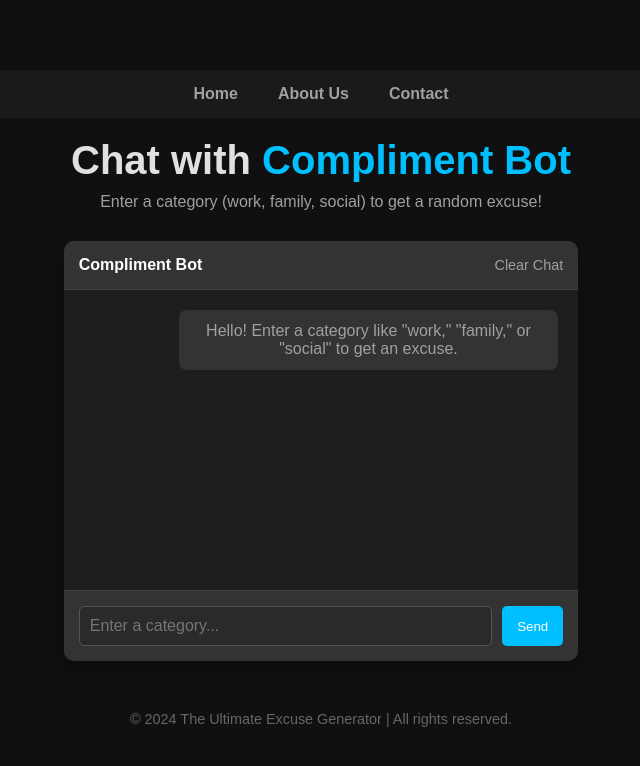
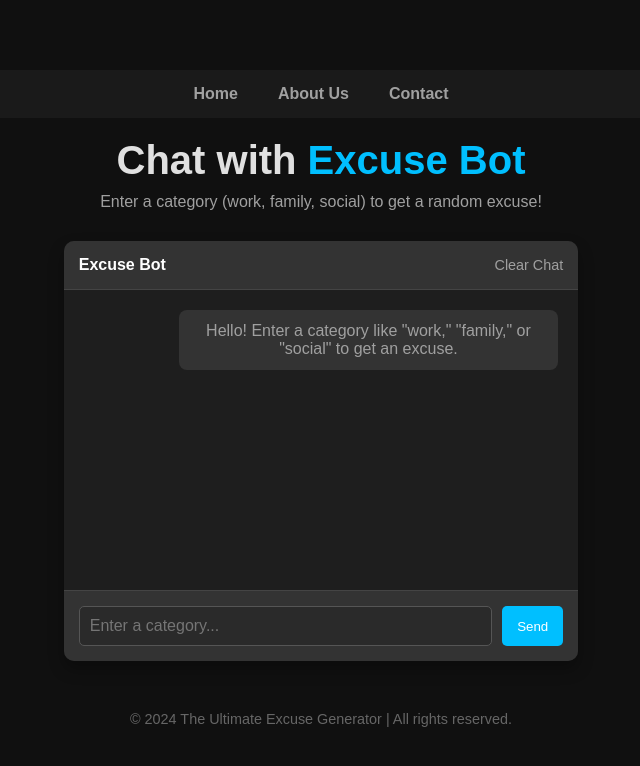
Before and after one commit to liya-fathimap/chatbot-generate, a website: page index3.html in a window 1280 px wide. Shown: the whole page, without its empty margins (319-959 px from the left). Drawn offline with Linux system fonts and the light colour scheme.

Commit message:
Update index3.html

```diff
--- a/index3.html
+++ b/index3.html
@@ -18,12 +18,12 @@
 
 
     <div class="main-content">
-        <h1>Chat with <span class="highlight"> Compliment Bot</span></h1>
+        <h1>Chat with <span class="highlight"> Excuse Bot</span></h1>
         <p class="subtitle">Enter a category (work, family, social) to get a random excuse!</p>
 
         <div class="chat-box">
             <div class="chat-header">
-                <span> Compliment Bot</span>
+                <span> Excuse Bot</span>
                 <button class="clear-chat">Clear Chat</button>
             </div>
             <div class="chat-content" id="chat-content">
```
